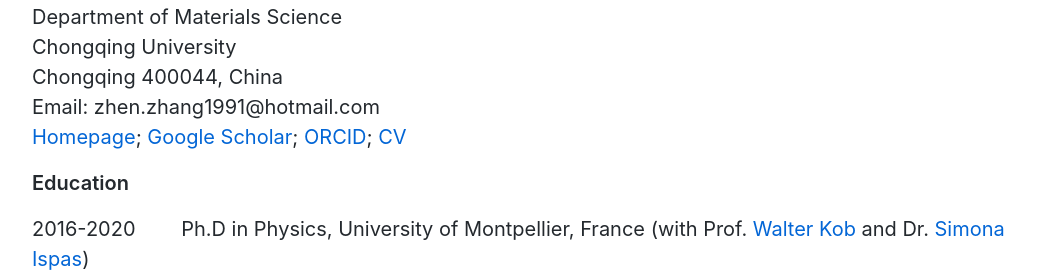
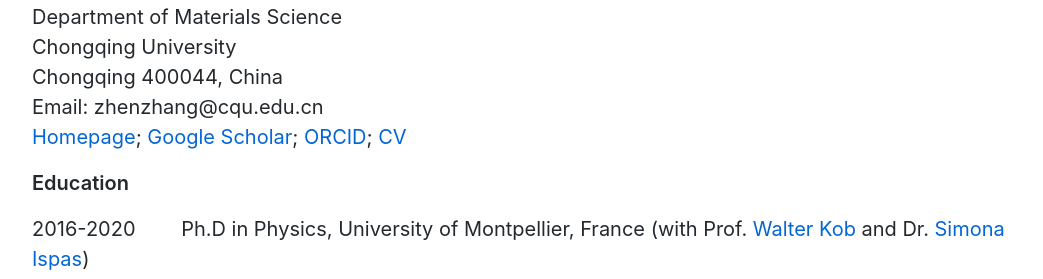
Before and after one commit to zhenzhang1991/zhenzhang1991.github.io, a Jekyll site: the page built from index.md, in a window 1280 px wide and 900 px high, scrolled down 302 px. Shown: the part 165-444 px from the top of the window, without its empty margins (118-1161 px from the left). Built offline with Jekyll 4.4.1, drawn with Linux system fonts in a browser that asks for light colours; Markdown is read by kramdown in place of the engine named in the settings; comment, search, counter and statistics services are not loaded.

Commit message:
Update index.md

```diff
--- a/index.md
+++ b/index.md
@@ -13,7 +13,7 @@ Jump to: [Resume](#resume); [Research](#research-highlights); [Publications](#pu
 Department of Materials Science<br>
 Chongqing University<br>
 Chongqing 400044, China<br>
-Email: zhen.zhang1991@hotmail.com<br>
+Email: zhenzhang@cqu.edu.cn<br>
 [Homepage](https://zhenzhang1991.github.io); [Google Scholar](https://scholar.google.com/citations?user=xlcoVIUAAAAJ&hl=en);
 [ORCID](https://orcid.org/0000-0003-2128-6215); [CV](docs/ZhenZhangCV-July2023.pdf)
 
```
